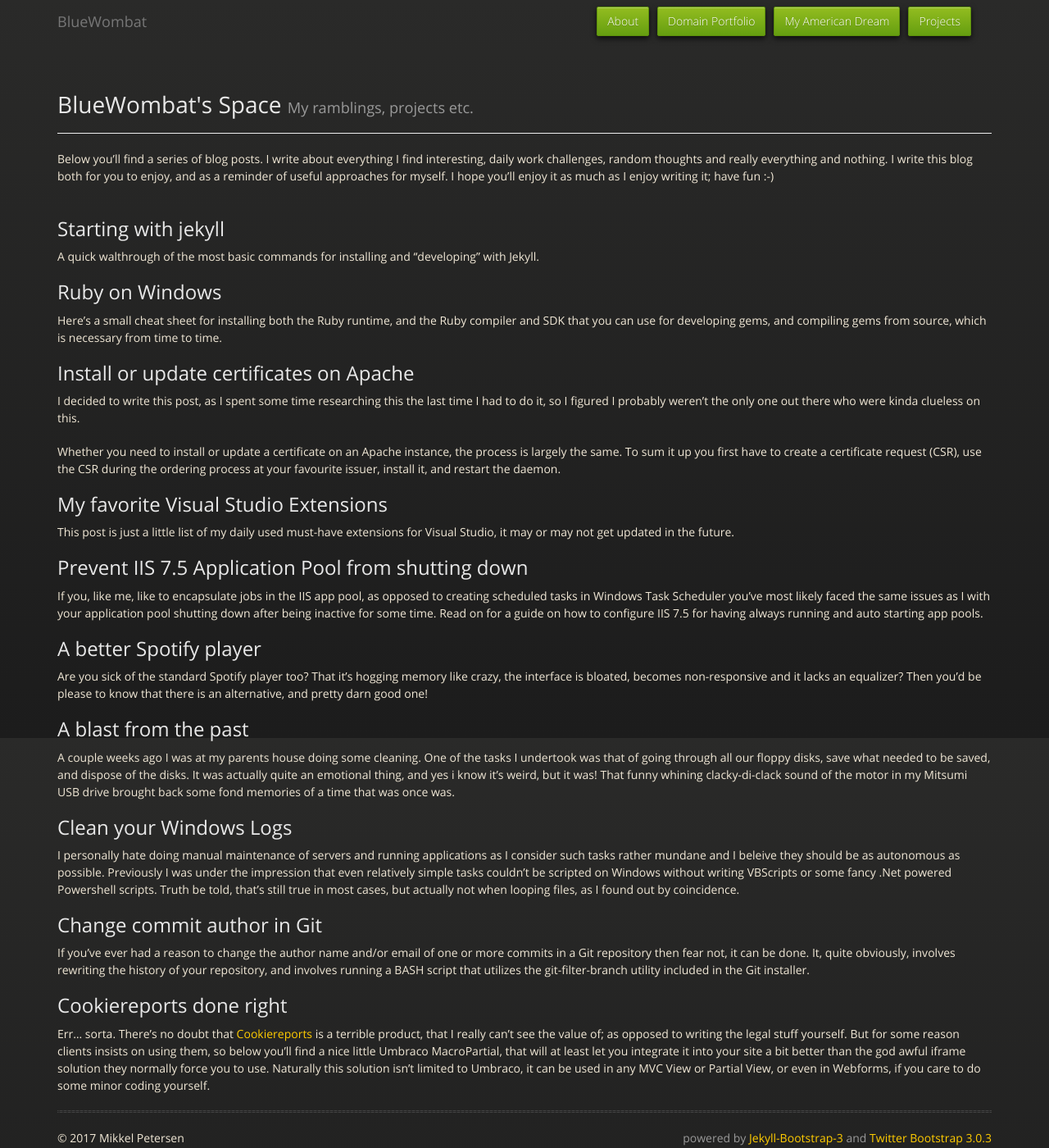
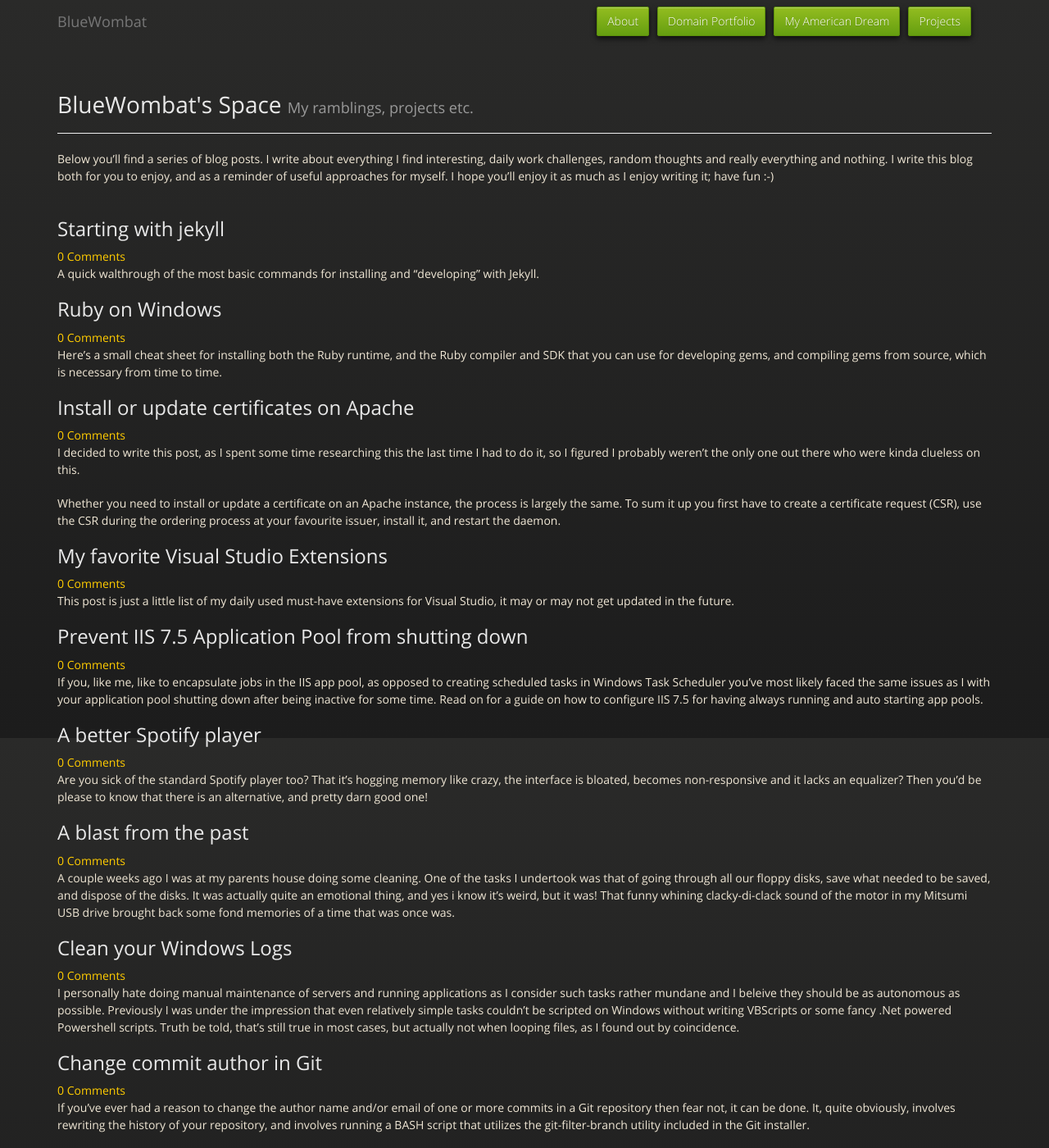
Before and after one commit to BlueWombat/bluewombat.github.io, a Jekyll site: the page built from index.md, in a window 1280 px wide and 1400 px high. Shown: the whole window at 82% size. Built offline with Jekyll 4.4.1, drawn with Linux system fonts in a browser that asks for light colours; comment, search, counter and statistics services are not loaded; some of the changed lines change nothing that is shown.

Commit message:
Adding comment count to post list

```diff
--- a/_includes/themes/bluewombat/default.html
+++ b/_includes/themes/bluewombat/default.html
@@ -62,6 +62,5 @@
     </div>
 
     {% include JB/analytics %}
-    <!--<script id="dsq-count-scr" src="//bluewombat.disqus.com/count.js" async></script>-->
   </body>
 </html>
--- a/index.md
+++ b/index.md
@@ -14,8 +14,19 @@ I hope you'll enjoy it as much as I enjoy writing it; have fun :-)
   {% for post in site.posts %}
 	<li>
 		<a href="{{ BASE_PATH }}{{ post.url }}"><h2>{{ post.title }}</h2></a>
+		<a href="{{ BASE_PATH }}{{ post.url }}#disqus_thread" data-disqus-identifier="{{ post.title }}">0 Comments</a>
 		{{ post.content | split:"<!--more-->" | first }}
-		<!--<a href="{{ BASE_PATH }}{{ post.url }}#disqus_thread"></a>-->
 	</li>
   {% endfor %}
 </ul>
+<script>
+$(function() {
+	setTimeout(function () {
+		var short_name = "bluewombat";
+		var tag = document.createElement("script");
+		tag.src = "https://" + short_name + ".disqus.com/count.js";
+		tag.setAttribute("id", "dsq-count-scr");
+		$("body").append(tag);
+	}, 500);
+});
+</script>
```
